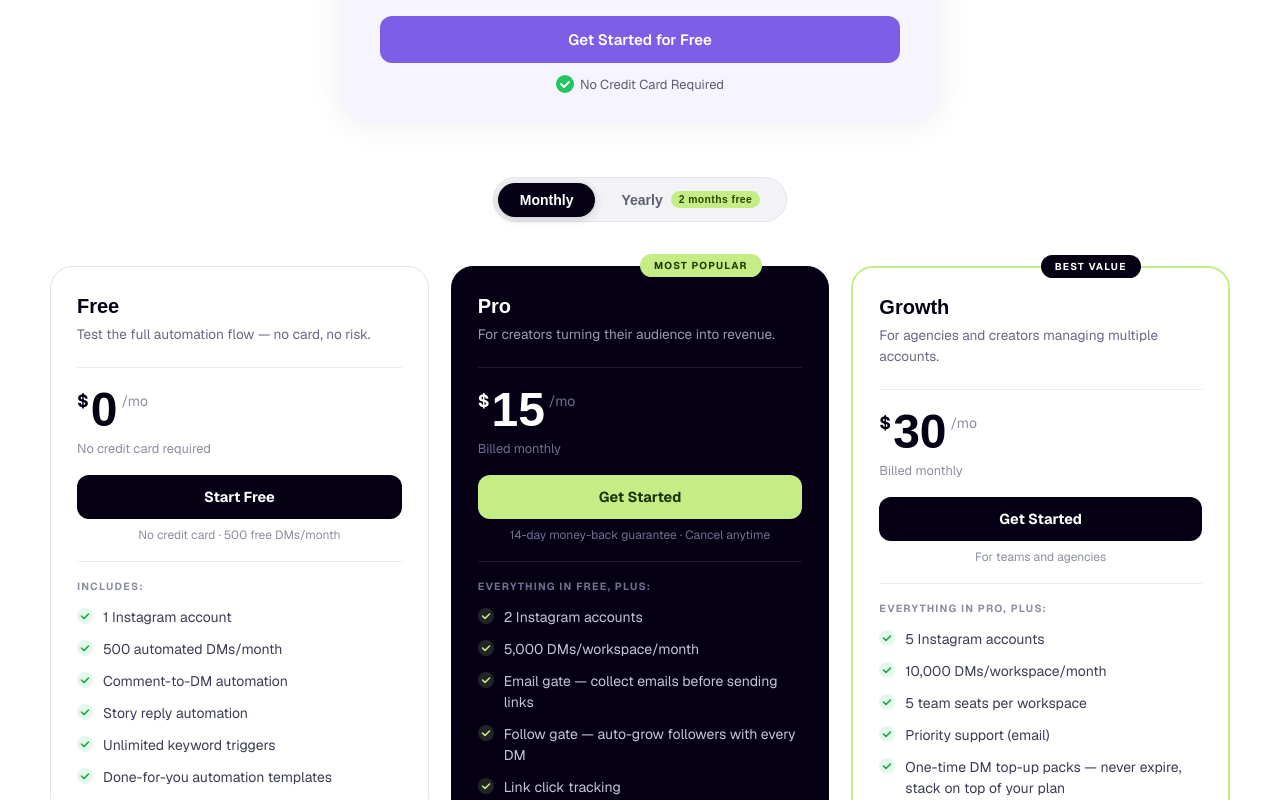
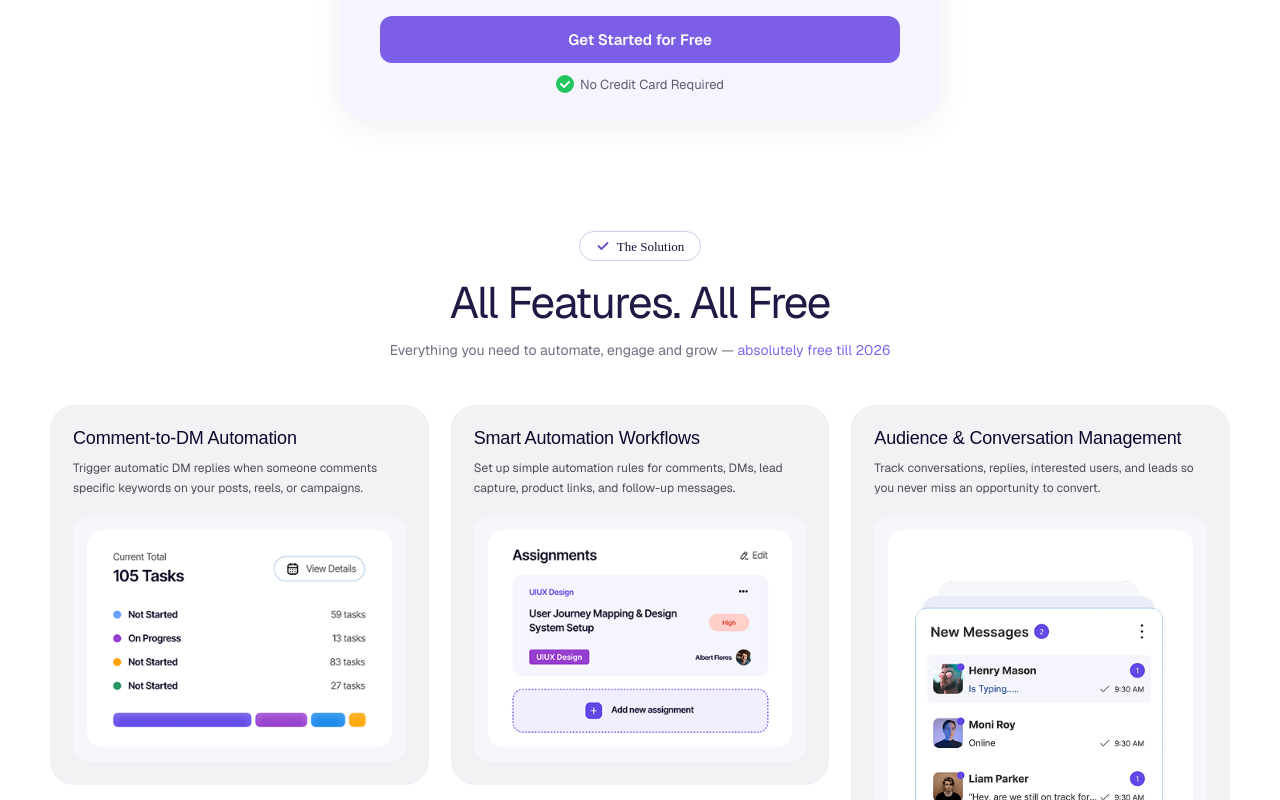
Before and after one commit to kunalvvs/landing-cd, a Next.js app in the folder landing-app/: page /pricing in a window 1280 px wide. Shown: the part 800-1600 px from the top of the page. Built offline with nearby package versions, Linux system fonts and the light colour scheme; a web font is replaced by a local one.

Commit message:
feat: add FeaturesOverviewSection to PricingPage and update styles for improved layout

```diff
--- a/landing-app/src/app/pricing/PricingPage.jsx
+++ b/landing-app/src/app/pricing/PricingPage.jsx
@@ -4,6 +4,7 @@ import { useState } from "react";
 import Navbar from "@/components/ui/Navbar";
 import FooterSection from "@/components/sections/footer/FooterSection";
 import styles from "./pricing.module.css";
+import FeaturesOverviewSection from "@/components/sections/features-overview/FeaturesOverviewSection";
 
 const PLANS = [
   {
@@ -209,6 +210,22 @@ export default function PricingPage() {
         </p>
       </div>
 
+      <FeaturesOverviewSection
+        badgeIcon={
+          <svg width="14" height="14" viewBox="0 0 14 14" fill="none" aria-hidden="true">
+            <path d="M2.5 7l3 3 6-6" stroke="#6d4fc7" strokeWidth="1.8" strokeLinecap="round" strokeLinejoin="round"/>
+          </svg>
+        }
+        badgeLabel="The Solution"
+        title="All Features. All Free"
+        subtitle={
+          <>
+            Everything you need to automate, engage and grow &mdash;{" "}
+            <span style={{color:"#8267ec"}}>absolutely free till 2026</span>
+          </>
+        }
+      />
+
       {/* ── Pricing Section ── */}
       <section className={styles.pricingSection} aria-label="Pricing plans">
         <div className={styles.shell}>
--- a/landing-app/src/components/sections/features-overview/FeaturesOverviewSection.jsx
+++ b/landing-app/src/components/sections/features-overview/FeaturesOverviewSection.jsx
@@ -29,18 +29,30 @@ const FEATURE_CARDS = [
   },
 ];
 
-export default function FeaturesOverviewSection() {
+const DEFAULT_BADGE_ICON = (
+  <img src="/images/Hero section/metaicon.png" alt="" style={{width:18,height:14,flexShrink:0}} />
+);
+
+export default function FeaturesOverviewSection({
+  badgeIcon = DEFAULT_BADGE_ICON,
+  badgeLabel = "How it works",
+  title = <>Features that makes your creator <br /> journey powerful</>,
+  subtitle = <>Connect your Instagram, pick a keyword, write one message. That&apos;s it.</>,
+}) {
   return (
     <section className={styles.section} aria-labelledby="features-overview-title">
       <div className={styles.inner}>
-        <div className={styles.badge} > <img src="/images/Hero section/metaicon.png" alt="" className={styles.metaIcon} /> How it works</div>
+        <div className={styles.badge}>
+          {badgeIcon}
+          {badgeLabel}
+        </div>
 
         <h2 id="features-overview-title" className={styles.title}>
-          Features that makes your creator <br /> journey powerful
+          {title}
         </h2>
 
         <p className={styles.subtitle}>
-          Connect your Instagram, pick a keyword, write one message. That&apos;s it.
+          {subtitle}
         </p>
 
         <div className={styles.grid}>
--- a/landing-app/src/components/sections/features-overview/FeaturesOverviewSection.module.css
+++ b/landing-app/src/components/sections/features-overview/FeaturesOverviewSection.module.css
@@ -13,15 +13,15 @@
   margin: 0 auto;
   display: inline-flex;
   align-items: center;
-  gap: 8px;
-  padding: 6px 14px;
+  gap: 7px;
+  padding: 7px 16px;
   border-radius: 999px;
-  border: 1px solid #d9d9df;
-  background: #8683830e;
-  color: #0c0c0d;
-  font-size: 0.75rem;
+  border: 1.5px solid #d0cce8;
+  background: #ffffff;
+  color: #17133a;
+  font-size: 0.8125rem;
   line-height: 1;
-  font-weight: 400;
+  font-weight: 500;
   font-family: "Funnel Sans";
 }
 
@@ -60,6 +60,10 @@
   margin-top: 14px;
   color: #6c6f7f;
   font-size: 0.875rem;
+}
+
+.subtitleAccent {
+  color: #8267ec;
 }
 
 .grid {
```
